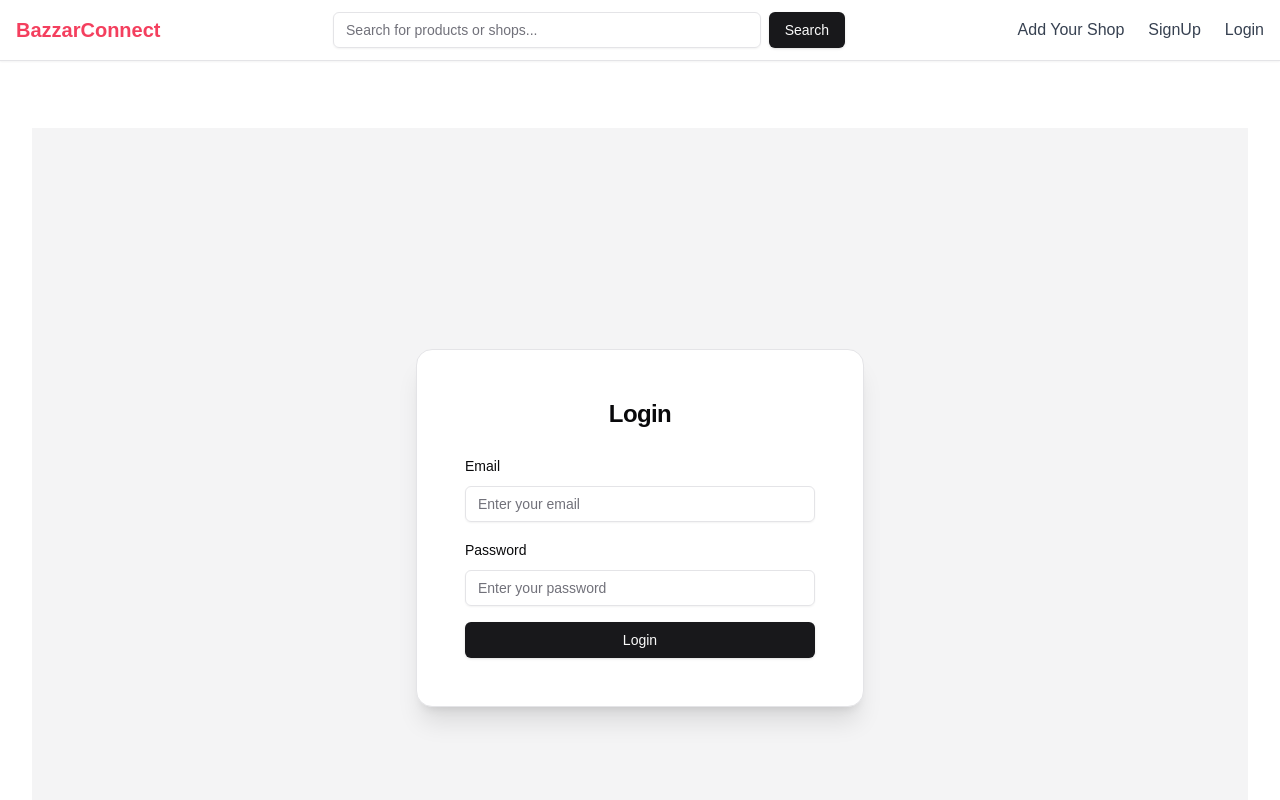
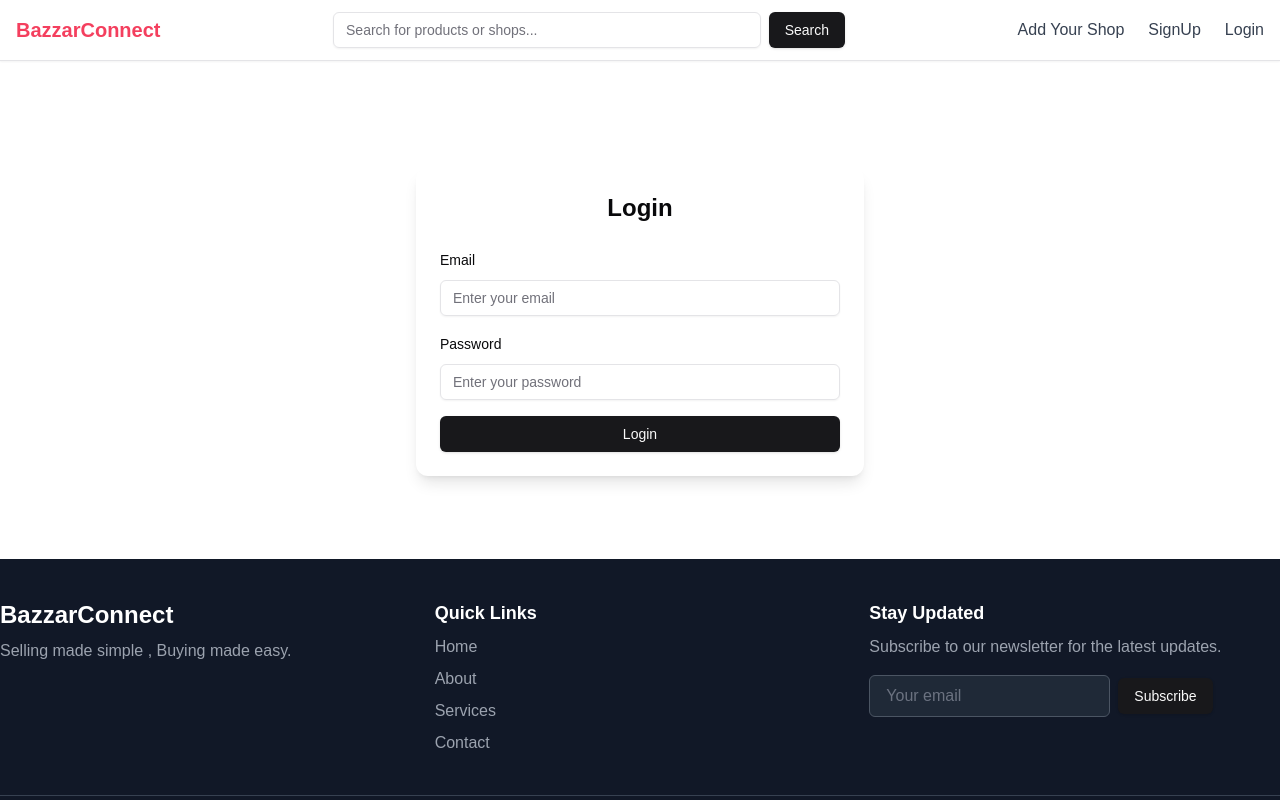
Before and after one commit to alisabir16767/BazarConnect, a Next.js app in the folder frontend/: page /login in a window 1280 px wide. Shown: the top 800 px of the page. Built offline with nearby package versions, Linux system fonts and the light colour scheme.

Commit message:
login page ready

```diff
--- a/frontend/app/login/page.tsx
+++ b/frontend/app/login/page.tsx
@@ -1,82 +1,115 @@
 "use client";
 
-import React, { useState } from "react";
+import { zodResolver } from "@hookform/resolvers/zod";
+import { useForm } from "react-hook-form";
+import * as z from "zod";
+import { useState } from "react";
+import { useRouter } from "next/navigation";
+import axios from "axios";
+import { toast } from "@/hooks/use-toast";
+
+import { Button } from "@/components/ui/button";
+import {
+  Form,
+  FormControl,
+  FormField,
+  FormItem,
+  FormLabel,
+  FormMessage,
+} from "@/components/ui/form";
 import { Input } from "@/components/ui/input";
-import { Label } from "@/components/ui/label";
-import { Button } from "@/components/ui/button";
-import { Card, CardContent, CardHeader, CardTitle } from "@/components/ui/card";
 
-export default function LoginForm() {
-  const [formData, setFormData] = useState({
+// Zod Schema
+const loginSchema = z.object({
+  email: z.string().email("Invalid email address"),
+  password: z.string().min(6, "Password must be at least 6 characters"),
+});
+
+const LoginForm = () => {
+  const [isSubmitting, setIsSubmitting] = useState(false);
+  const router = useRouter();
+
+  const form = useForm<z.infer<typeof loginSchema>>({
+    resolver: zodResolver(loginSchema),
+    defaultValues: {
       email: "",
       password: "",
+    },
   });
 
-  const handleChange = (e: React.ChangeEvent<HTMLInputElement>) => {
-    setFormData({ ...formData, [e.target.id]: e.target.value });
-  };
+  const onSubmit = async (data: z.infer<typeof loginSchema>) => {
+    setIsSubmitting(true);
+    try {
+      const response = await axios.post("/api/auth/login", data);
+      console.log(response.data);
 
-  const handleSubmit = async (e: React.FormEvent) => {
-    e.preventDefault();
-
-    try {
-      const response = await fetch("/api/login", {
-        method: "POST",
-        headers: {
-          "Content-Type": "application/json",
-        },
-        body: JSON.stringify(formData),
+      toast({
+        title: "Login Successful",
+        description: "You have successfully logged in",
       });
 
-      if (response.ok) {
-        alert("Login successful!");
-        // Redirect or store token/session here
-      } else {
-        const error = await response.json();
-        alert("Login failed: " + error.message);
+      if (response.status === 200) {
+        router.push("/");
       }
-    } catch (err) {
-      console.error("Login error:", err);
-      alert("Something went wrong.");
+    } catch (error) {
+      console.error(error);
+      toast({
+        title: "Login Failed",
+        description: "Invalid email or password",
+        variant: "destructive",
+      });
+    } finally {
+      setIsSubmitting(false);
+      form.reset();
     }
   };
 
   return (
-    <div className="flex justify-center items-center min-h-screen bg-muted px-4">
-      <Card className="w-full max-w-md shadow-xl p-6 rounded-2xl">
-        <CardHeader>
-          <CardTitle className="text-2xl font-semibold text-center">Login</CardTitle>
-        </CardHeader>
-        <CardContent>
-          <form onSubmit={handleSubmit} className="space-y-4">
-            <div className="space-y-2">
-              <Label htmlFor="email">Email</Label>
+    <div className="max-w-md mx-auto p-6 rounded-xl shadow-lg bg-white mt-10">
+      <h1 className="text-2xl font-semibold mb-6 text-center">Login</h1>
+      <Form {...form}>
+        <form onSubmit={form.handleSubmit(onSubmit)} className="space-y-4">
+          <FormField
+            control={form.control}
+            name="email"
+            render={({ field }) => (
+              <FormItem>
+                <FormLabel>Email</FormLabel>
+                <FormControl>
+                  <Input placeholder="Enter your email" {...field} />
+                </FormControl>
+                <FormMessage />
+              </FormItem>
+            )}
+          />
+          <FormField
+            control={form.control}
+            name="password"
+            render={({ field }) => (
+              <FormItem>
+                <FormLabel>Password</FormLabel>
+                <FormControl>
                   <Input
-                id="email"
-                type="email"
-                placeholder="Enter your email"
-                value={formData.email}
-                onChange={handleChange}
+                    placeholder="Enter your password"
+                    type="password"
+                    {...field}
                   />
-            </div>
-
-            <div className="space-y-2">
-              <Label htmlFor="password">Password</Label>
-              <Input
-                id="password"
-                type="password"
-                placeholder="Enter your password"
-                value={formData.password}
-                onChange={handleChange}
+                </FormControl>
+                <FormMessage />
+              </FormItem>
+            )}
           />
-            </div>
-
-            <Button type="submit" className="w-full">
-              Login
+          <Button
+            type="submit"
+            disabled={isSubmitting}
+            className="w-full"
+          >
+            {isSubmitting ? "Logging in..." : "Login"}
           </Button>
         </form>
-        </CardContent>
-      </Card>
+      </Form>
     </div>
   );
-}
+};
+
+export default LoginForm;
```
Also changed, not shown: 1 other file (tests, documents, lock files or other folders). Lines whose indentation alone changed are shown as unchanged.
